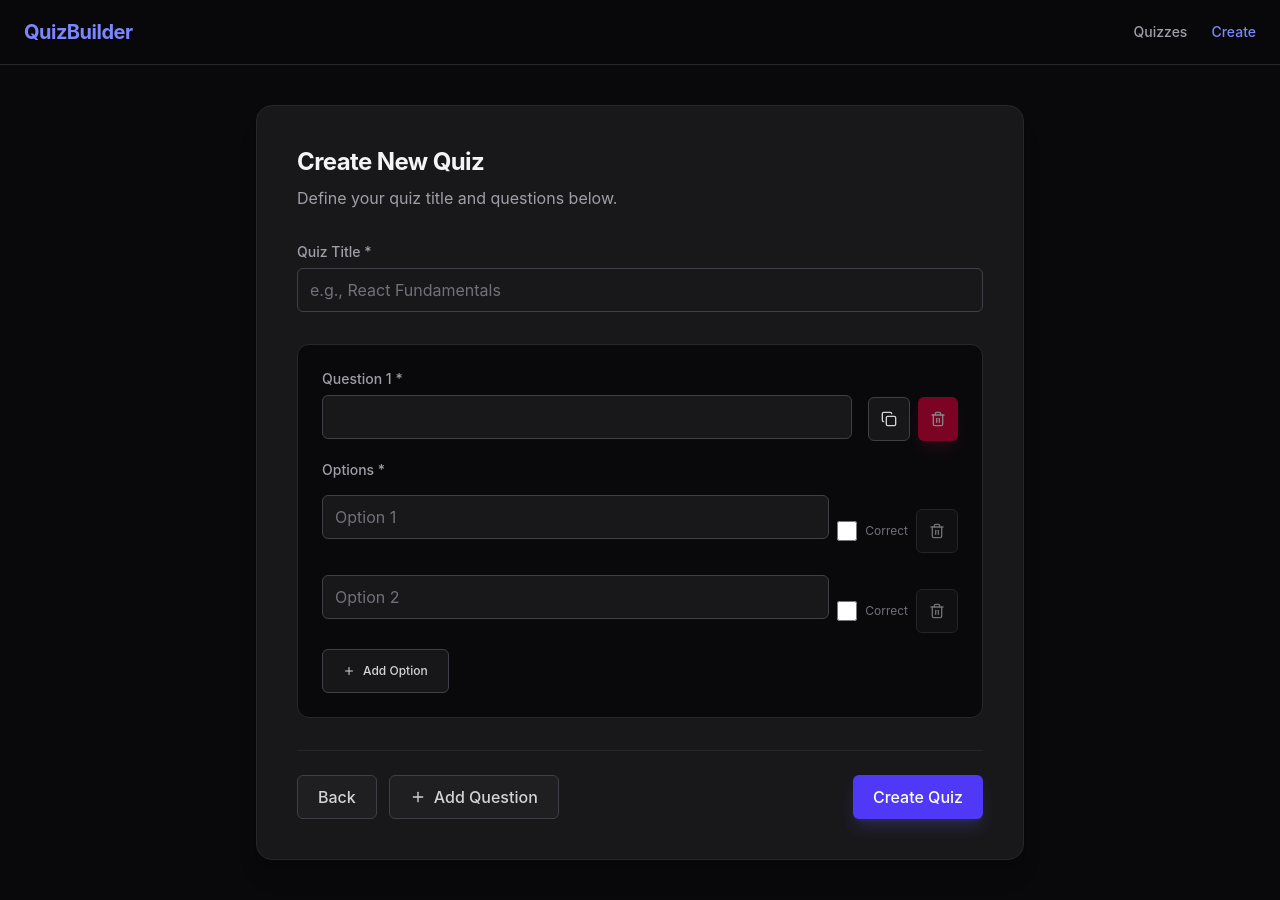
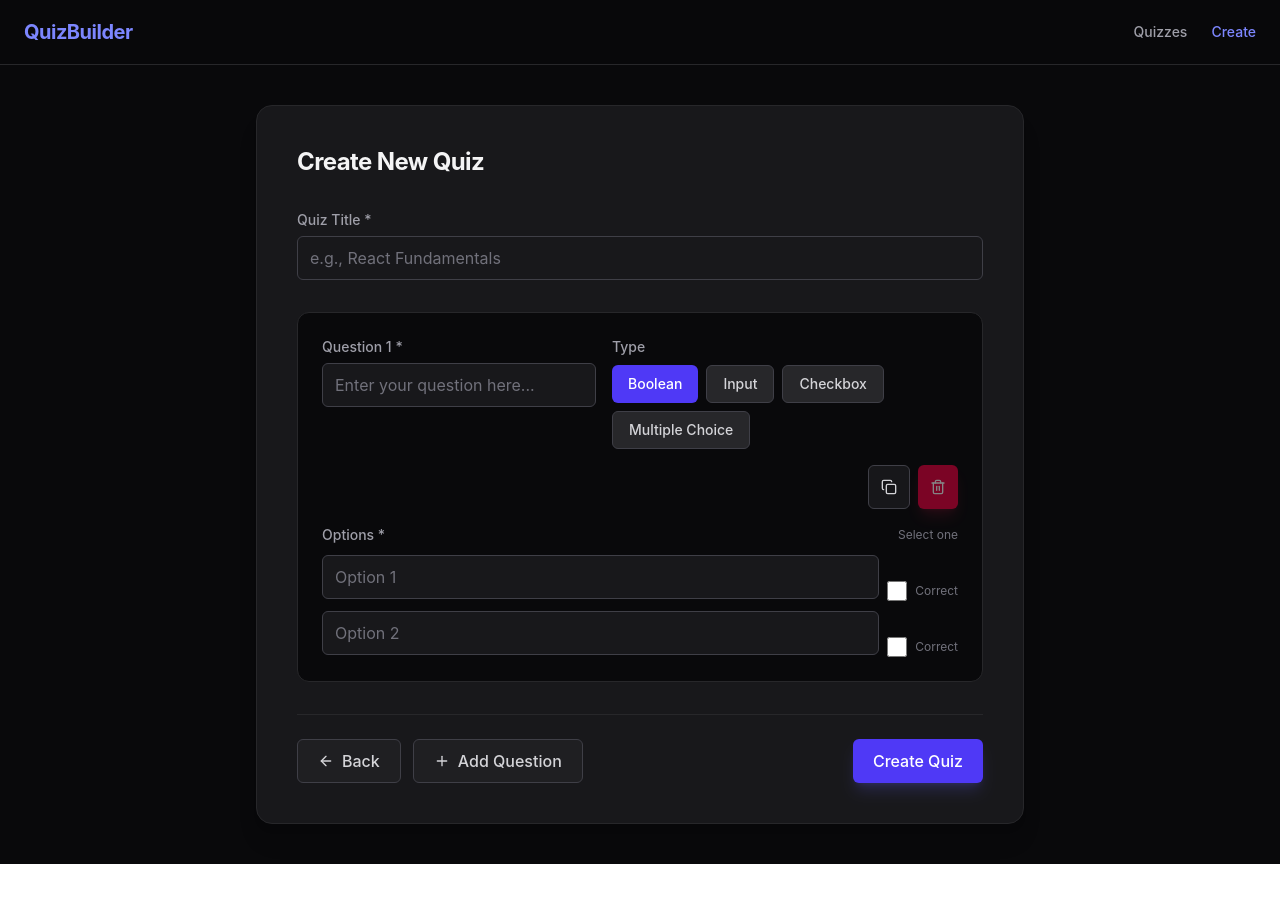
Before and after one commit to subvincdebian/Quiz-Builder, a React (Vite) app in the folder frontend/: page /create in a window 1280 px wide. After the commit the page ends 864 px from the top, so only its background shows below. Built offline with nearby package versions, Linux system fonts and the light colour scheme.

Commit message:
feat(frontend): added modal on delete button, added new types of questions

```diff
--- a/frontend/src/features/quiz/QuizForm.tsx
+++ b/frontend/src/features/quiz/QuizForm.tsx
@@ -1,11 +1,17 @@
 import React, { useEffect, useState } from 'react';
-import { useForm, useFieldArray } from 'react-hook-form';
+import {
+  useForm,
+  useFieldArray,
+  useWatch,
+  type SubmitHandler,
+} from 'react-hook-form';
 import { zodResolver } from '@hookform/resolvers/zod';
 import { quizSchema, type QuizFormData } from './schema';
 import { Button } from '@/shared/ui/Button';
 import { Input } from '@/shared/ui/Input';
+import { RadioGroup } from '@/shared/ui/RadioGroup';
 import { quizApi } from '@/entities/quiz/api';
-import { Plus, Trash2, Copy } from 'lucide-react';
+import { Plus, Trash2, Copy, ArrowLeft } from 'lucide-react';
 import toast from 'react-hot-toast';
 import { useNavigate, useParams } from 'react-router-dom';
 
@@ -20,6 +26,7 @@ export const QuizForm: React.FC = () => {
     control,
     handleSubmit,
     reset,
+    setValue,
     formState: { errors, isSubmitting },
   } = useForm<QuizFormData>({
     resolver: zodResolver(quizSchema),
@@ -61,15 +68,17 @@ export const QuizForm: React.FC = () => {
     name: 'questions',
   });
 
-  const onSubmit = async (data: QuizFormData) => {
+  const onSubmit: SubmitHandler<QuizFormData> = async (data) => {
     try {
       const payload = {
         ...data,
         questions: data.questions.map((q) => ({
           ...q,
-          correctAnswers: q.options
-            .filter((o) => o.isCorrect)
-            .map((o) => o.text),
+          options: q.options || [],
+          correctAnswers:
+            q.type === 'INPUT'
+              ? [q.options[0]?.text || '']
+              : q.options.filter((o) => o.isCorrect).map((o) => o.text),
         })),
       };
 
@@ -87,7 +96,9 @@ export const QuizForm: React.FC = () => {
   };
 
   if (loading)
-    return <div className="p-8 text-center">Loading quiz data...</div>;
+    return (
+      <div className="p-8 text-center text-zinc-400">Loading quiz data...</div>
+    );
 
   return (
     <form
@@ -98,11 +109,6 @@ export const QuizForm: React.FC = () => {
         <h2 className="text-2xl font-bold tracking-tight text-zinc-100">
           {isEditMode ? 'Edit Quiz' : 'Create New Quiz'}
         </h2>
-        <p className="text-zinc-400">
-          {isEditMode
-            ? 'Modify your quiz'
-            : 'Define your quiz title and questions below.'}
-        </p>
       </div>
 
       <Input
@@ -123,18 +129,14 @@ export const QuizForm: React.FC = () => {
             register={register}
             errors={errors}
             insert={insert}
+            setValue={setValue}
           />
         ))}
       </div>
 
       <div className="flex flex-col sm:flex-row gap-3 pt-6 border-t border-zinc-800">
-        <Button
-          type="button"
-          variant="ghost"
-          className="w-full sm:w-auto"
-          onClick={() => navigate(-1)}
-        >
-          Back
+        <Button type="button" variant="ghost" onClick={() => navigate(-1)}>
+          <ArrowLeft className="w-4 h-4" /> Back
         </Button>
         <Button
           type="button"
@@ -173,7 +175,9 @@ const QuestionFields: React.FC<any> = ({
   register,
   errors,
   insert,
+  setValue,
 }) => {
+  const type = useWatch({ control, name: `questions.${qIndex}.type` });
   const {
     fields: optFields,
     append: appendOption,
@@ -185,17 +189,71 @@ const QuestionFields: React.FC<any> = ({
     insert(qIndex + 1, values);
   };
 
+  // Helper to handle type changes
+  useEffect(() => {
+    if (type === 'INPUT') {
+      if (optFields.length !== 1) {
+        setValue(`questions.${qIndex}.options`, [
+          { text: '', isCorrect: true },
+        ]);
+      }
+    } else if (type === 'BOOLEAN') {
+      // Enforce exactly 2 options for Boolean
+      if (optFields.length !== 2) {
+        setValue(`questions.${qIndex}.options`, [
+          { text: '', isCorrect: true },
+          { text: '', isCorrect: false },
+        ]);
+      }
+    } else if (optFields.length < 2) {
+      // Dynamic options for Checkbox and Multiple Choice
+      if (optFields.length === 0) {
+        appendOption({ text: '', isCorrect: false });
+        appendOption({ text: '', isCorrect: false });
+      } else {
+        appendOption({ text: '', isCorrect: false });
+      }
+    }
+  }, [type, qIndex, setValue, optFields.length, appendOption]);
+
+  const handleCorrectChange = (changedIndex: number, isChecked: boolean) => {
+    if ((type === 'BOOLEAN' || type === 'MULTIPLE_CHOICE') && isChecked) {
+      optFields.forEach((_, index) => {
+        if (index !== changedIndex) {
+          setValue(`questions.${qIndex}.options.${index}.isCorrect`, false);
+        }
+      });
+    }
+  };
+
   return (
     <div className="p-5 sm:p-6 bg-zinc-950 border border-zinc-800 rounded-xl space-y-4">
-      <div className="flex flex-col sm:flex-row justify-between items-start gap-4">
-        <div className="flex-1 w-full">
+      <div className="flex flex-col gap-4">
+        <div className="flex flex-col md:flex-row gap-4">
+          <div className="flex-1">
             <Input
               {...register(`questions.${qIndex}.text`)}
               label={`Question ${qIndex + 1} *`}
+              placeholder="Enter your question here..."
               error={errors.questions?.[qIndex]?.text?.message}
             />
           </div>
-        <div className="flex gap-2 shrink-0 pt-7">
+          <div className="md:w-auto">
+            <RadioGroup
+              label="Type"
+              value={type}
+              onChange={(val) => setValue(`questions.${qIndex}.type`, val)}
+              options={[
+                { label: 'Boolean', value: 'BOOLEAN' },
+                { label: 'Input', value: 'INPUT' },
+                { label: 'Checkbox', value: 'CHECKBOX' },
+                { label: 'Multiple Choice', value: 'MULTIPLE_CHOICE' },
+              ]}
+            />
+          </div>
+        </div>
+
+        <div className="flex gap-2 justify-end">
           <Button
             type="button"
             variant="ghost"
@@ -219,27 +277,49 @@ const QuestionFields: React.FC<any> = ({
       </div>
 
       <div className="space-y-2">
-        <label className="text-sm font-medium text-zinc-400">Options *</label>
+        <div className="flex justify-between items-center">
+          <label className="text-sm font-medium text-zinc-400">
+            {type === 'INPUT' ? 'Correct Answer *' : 'Options *'}
+          </label>
+          {type !== 'INPUT' && (
+            <span className="text-xs text-zinc-500">
+              {type === 'CHECKBOX' ? 'Select all that apply' : 'Select one'}
+            </span>
+          )}
+        </div>
         {optFields.map((opt, oIndex) => (
           <div key={opt.id} className="flex gap-2 items-center">
             <Input
               {...register(`questions.${qIndex}.options.${oIndex}.text`)}
-              placeholder={`Option ${oIndex + 1}`}
+              placeholder={
+                type === 'INPUT' ? 'Correct answer' : `Option ${oIndex + 1}`
+              }
               error={
                 errors.questions?.[qIndex]?.options?.[oIndex]?.text?.message
               }
             />
+
+            {type !== 'INPUT' && (
               <label
                 className="flex items-center gap-2 cursor-pointer mt-7"
                 title="Mark as correct"
               >
                 <input
                   type="checkbox"
-                {...register(`questions.${qIndex}.options.${oIndex}.isCorrect`)}
+                  {...register(
+                    `questions.${qIndex}.options.${oIndex}.isCorrect`,
+                    {
+                      onChange: (e: React.ChangeEvent<HTMLInputElement>) =>
+                        handleCorrectChange(oIndex, e.target.checked),
+                    }
+                  )}
                   className="accent-indigo-500 w-5 h-5 flex-shrink-0"
                 />
                 <span className="text-xs text-zinc-500">Correct</span>
               </label>
+            )}
+
+            {type !== 'INPUT' && type !== 'BOOLEAN' && (
               <Button
                 type="button"
                 variant="ghost"
@@ -250,8 +330,10 @@ const QuestionFields: React.FC<any> = ({
               >
                 <Trash2 className="w-4 h-4" />
               </Button>
+            )}
           </div>
         ))}
+        {type !== 'INPUT' && type !== 'BOOLEAN' && (
           <Button
             type="button"
             variant="ghost"
@@ -260,6 +342,7 @@ const QuestionFields: React.FC<any> = ({
           >
             <Plus className="w-3 h-3" /> Add Option
           </Button>
+        )}
       </div>
     </div>
   );
--- a/frontend/src/features/quiz/schema.ts
+++ b/frontend/src/features/quiz/schema.ts
@@ -5,11 +5,22 @@ export const optionSchema = z.object({
   isCorrect: z.boolean(),
 });
 
-export const questionSchema = z.object({
-  type: z.enum(['BOOLEAN', 'INPUT', 'CHECKBOX']),
-  text: z.string().min(1, 'Question text is required'),
-  options: z.array(optionSchema).min(2, 'At least 2 options are required'),
-});
+export const questionSchema = z
+  .object({
+    type: z.enum(['BOOLEAN', 'INPUT', 'CHECKBOX', 'MULTIPLE_CHOICE']),
+    text: z.string().min(1, 'Question text is required'),
+    options: z.array(optionSchema),
+  })
+  .refine(
+    (data) => {
+      if (data.type !== 'INPUT' && data.options.length < 2) return false;
+      return true;
+    },
+    {
+      message: 'At least 2 options are required for this question type',
+      path: ['options'],
+    }
+  );
 
 export const quizSchema = z.object({
   title: z.string().min(1, 'Title is required'),
--- /dev/null
+++ b/frontend/src/shared/ui/RadioGroup.tsx
@@ -0,0 +1,48 @@
+import React from 'react';
+import { cn } from '../lib/utils';
+
+interface RadioOption {
+  label: string;
+  value: string;
+}
+
+interface RadioGroupProps {
+  options: RadioOption[];
+  value: string;
+  onChange: (value: string) => void;
+  label?: string;
+  className?: string;
+}
+
+export const RadioGroup: React.FC<RadioGroupProps> = ({
+  options,
+  value,
+  onChange,
+  label,
+  className,
+}) => {
+  return (
+    <div className={cn('flex flex-col gap-2', className)}>
+      {label && (
+        <label className="text-sm font-medium text-zinc-400">{label}</label>
+      )}
+      <div className="flex flex-wrap gap-2">
+        {options.map((option) => (
+          <button
+            key={option.value}
+            type="button"
+            className={cn(
+              'px-4 py-2 rounded-md text-sm font-medium transition-all',
+              value === option.value
+                ? 'bg-indigo-600 text-white'
+                : 'bg-zinc-800 text-zinc-300 hover:bg-zinc-700 border border-zinc-700'
+            )}
+            onClick={() => onChange(option.value)}
+          >
+            {option.label}
+          </button>
+        ))}
+      </div>
+    </div>
+  );
+};
--- /dev/null
+++ b/frontend/src/shared/ui/Select.tsx
@@ -0,0 +1,34 @@
+import React from 'react';
+import { cn } from '../lib/utils';
+
+interface SelectProps extends React.SelectHTMLAttributes<HTMLSelectElement> {
+  label?: string;
+  options: { label: string; value: string }[];
+}
+
+export const Select = React.forwardRef<HTMLSelectElement, SelectProps>(
+  ({ label, options, className = '', ...props }, ref) => {
+    return (
+      <div className="flex flex-col gap-1.5 w-full">
+        {label && (
+          <label className="text-sm font-medium text-zinc-400">{label}</label>
+        )}
+        <select
+          ref={ref}
+          className={cn(
+            'px-3 min-h-[44px] bg-zinc-900 border border-zinc-700 rounded-md text-zinc-100 focus:outline-none focus:ring-2 focus:ring-indigo-500/50 transition-all',
+            className
+          )}
+          {...props}
+        >
+          {options.map((option) => (
+            <option key={option.value} value={option.value}>
+              {option.label}
+            </option>
+          ))}
+        </select>
+      </div>
+    );
+  }
+);
+Select.displayName = 'Select';
```
Lines whose indentation alone changed are shown as unchanged.
